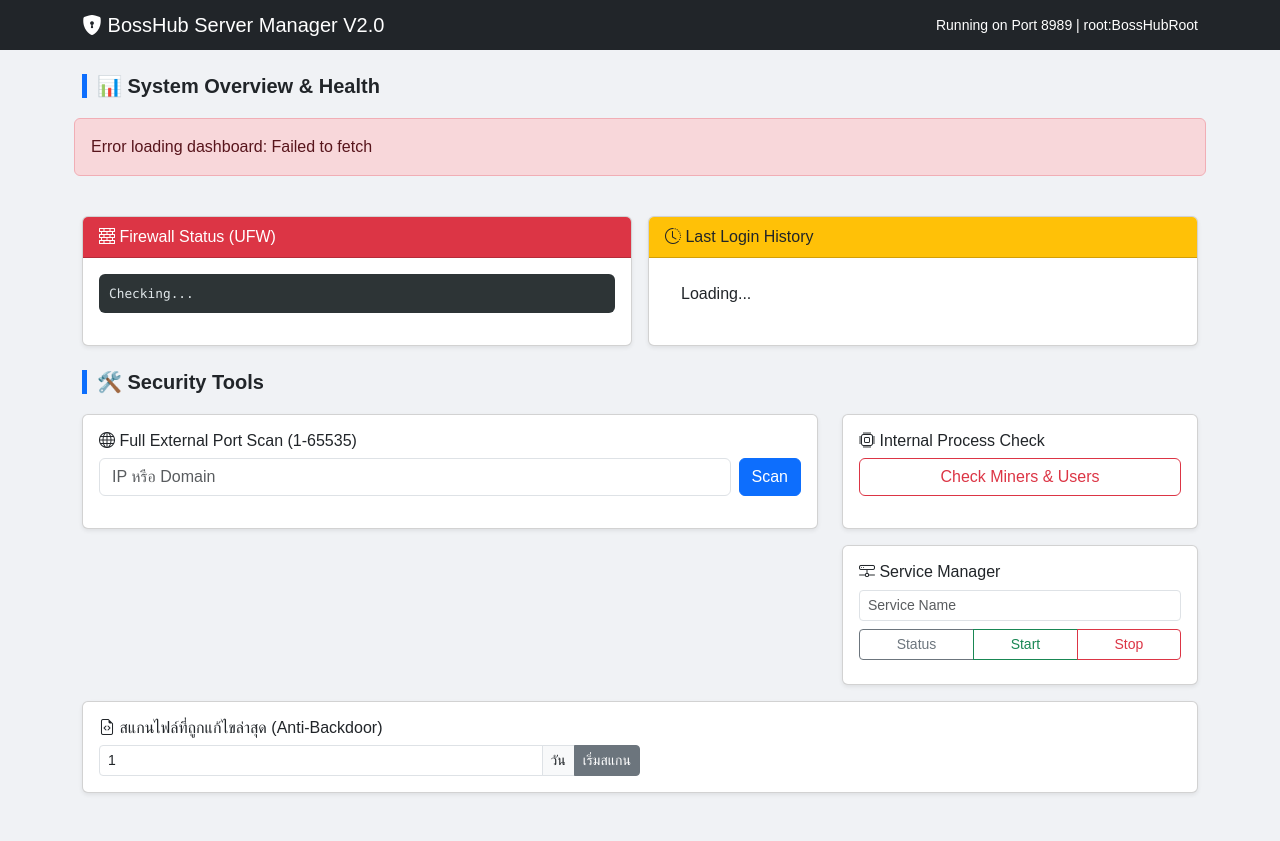
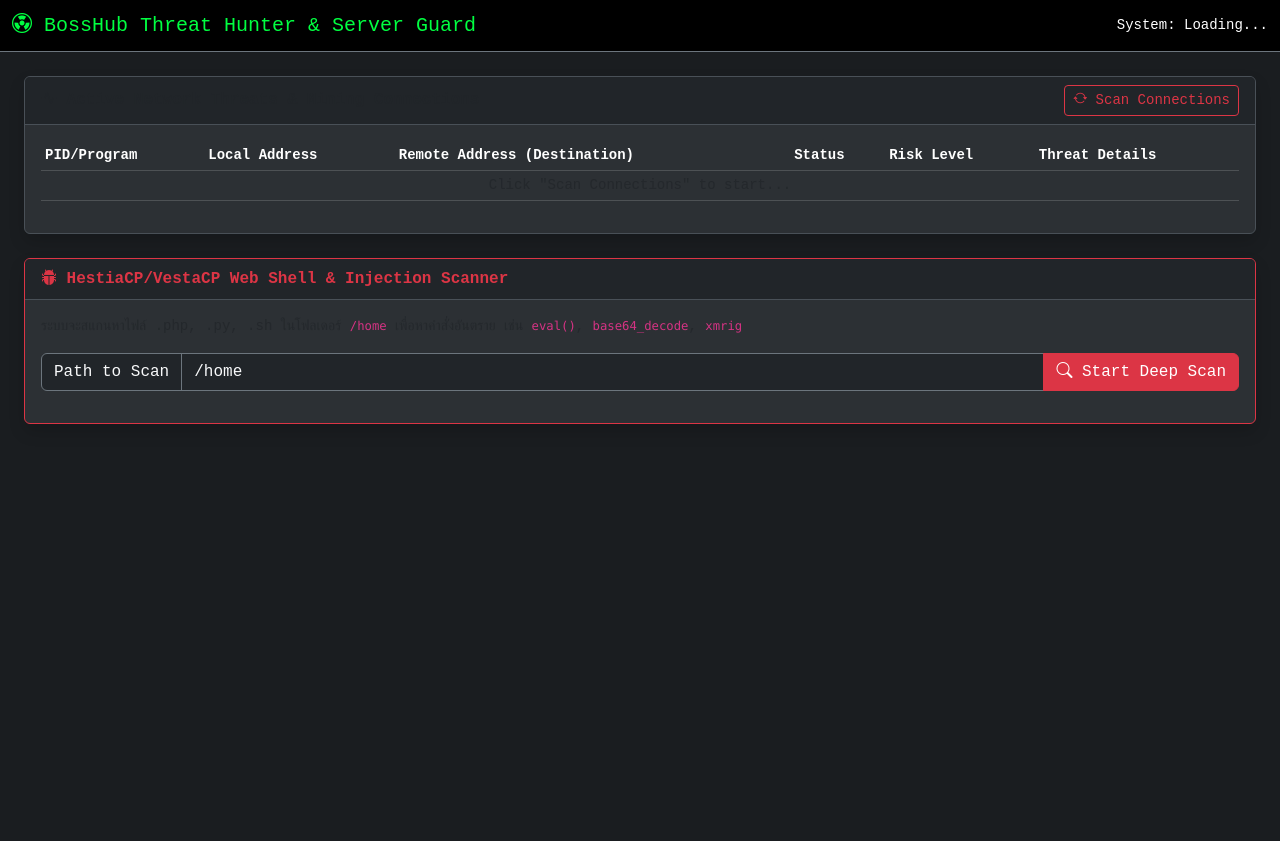
Before and after one commit to bsae99465/security, a Flask app: template templates/index.html in a window 1280 px wide. After the commit the page ends 424 px from the top, so only its background shows below. Run offline with Flask 3, Linux system fonts and the light colour scheme; the template is opened without the code that fills it, so the values that code supplies are empty.

Commit message:
Update index.html

```diff
--- a/templates/index.html
+++ b/templates/index.html
@@ -3,105 +3,109 @@
 <head>
     <meta charset="UTF-8">
     <meta name="viewport" content="width=device-width, initial-scale=1.0">
-    <title>BossHub Ultimate Server Manager</title>
+    <title>BossHub Threat Hunter</title>
     <link href="https://cdn.jsdelivr.net/npm/bootstrap@5.3.3/dist/css/bootstrap.min.css" rel="stylesheet">
     <link rel="stylesheet" href="https://cdn.jsdelivr.net/npm/bootstrap-icons@1.11.3/font/bootstrap-icons.min.css">
     <style>
-        body { background-color: #f0f2f5; font-family: 'Sarabun', sans-serif; }
-        .dashboard-card { border: none; box-shadow: 0 2px 4px rgba(0,0,0,0.1); transition: transform 0.2s; }
-        .dashboard-card:hover { transform: translateY(-5px); }
-        .status-badge { font-size: 0.9em; }
-        pre { background: #2d3436; color: #dfe6e9; padding: 10px; border-radius: 6px; font-size: 0.8rem; }
-        .section-title { border-left: 5px solid #0d6efd; padding-left: 10px; margin-bottom: 20px; font-weight: bold; }
+        body { background-color: #1a1d20; color: #e0e0e0; font-family: 'Courier New', Courier, monospace; }
+        .card { background-color: #2c3034; border: 1px solid #495057; }
+        .card-header { background-color: #212529; border-bottom: 1px solid #495057; font-weight: bold; }
+        .text-neon-green { color: #00ff41; }
+        .text-neon-red { color: #ff3838; }
+        .table-dark { --bs-table-bg: #2c3034; }
+        pre { background: #000; color: #0f0; padding: 10px; border-radius: 5px; border: 1px solid #333; }
+        .badge-danger-glow { background-color: #dc3545; box-shadow: 0 0 10px #dc3545; }
     </style>
 </head>
-<body onload="initDashboard()">
+<body>
 
-<nav class="navbar navbar-dark bg-dark mb-4">
-    <div class="container">
-        <span class="navbar-brand mb-0 h1"><i class="bi bi-shield-lock-fill"></i> BossHub Server Manager V2.0</span>
-        <span class="text-white small">Running on Port 8989 | root:BossHubRoot</span>
+<nav class="navbar navbar-dark bg-black border-bottom border-secondary mb-4">
+    <div class="container-fluid">
+        <span class="navbar-brand mb-0 h1 text-neon-green">
+            <i class="bi bi-radioactive"></i> BossHub Threat Hunter & Server Guard
+        </span>
+        <span class="text-white small">System: <span id="sysInfo">Loading...</span></span>
     </div>
 </nav>
 
-<div class="container mb-5">
+<div class="container-fluid px-4">
 
-    <h5 class="section-title">📊 System Overview & Health</h5>
-    <div class="row g-3 mb-4" id="serverStats">
-        <div class="col-md-12 text-center"><div class="spinner-border text-primary"></div> กำลังโหลดข้อมูลเซิร์ฟเวอร์...</div>
+    <div class="row mb-4">
+        <div class="col-12">
+            <div class="card shadow">
+                <div class="card-header d-flex justify-content-between align-items-center">
+                    <span><i class="bi bi-activity"></i> Active Network Threats & Mining Connections</span>
+                    <button class="btn btn-sm btn-outline-danger" onclick="scanNetwork()">
+                        <i class="bi bi-arrow-repeat"></i> Scan Connections
+                    </button>
                 </div>
-
-    <div class="row g-3 mb-4">
-        <div class="col-md-6">
-            <div class="card h-100 shadow-sm">
-                <div class="card-header bg-danger text-white"><i class="bi bi-bricks"></i> Firewall Status (UFW)</div>
                 <div class="card-body">
-                    <pre id="firewallOutput">Checking...</pre>
+                    <div id="networkAlert" class="alert alert-dark d-none"></div>
+                    <div class="table-responsive">
+                        <table class="table table-dark table-hover table-sm small">
+                            <thead>
+                                <tr class="text-secondary">
+                                    <th>PID/Program</th>
+                                    <th>Local Address</th>
+                                    <th>Remote Address (Destination)</th>
+                                    <th>Status</th>
+                                    <th>Risk Level</th>
+                                    <th>Threat Details</th>
+                                </tr>
+                            </thead>
+                            <tbody id="networkTableBody">
+                                <tr><td colspan="6" class="text-center text-muted">Click "Scan Connections" to start...</td></tr>
+                            </tbody>
+                        </table>
                     </div>
-            </div>
-        </div>
-        <div class="col-md-6">
-            <div class="card h-100 shadow-sm">
-                <div class="card-header bg-warning text-dark"><i class="bi bi-clock-history"></i> Last Login History</div>
-                <div class="card-body" style="max-height: 200px; overflow-y: auto;">
-                    <ul class="list-group list-group-flush" id="loginHistory">
-                        <li class="list-group-item">Loading...</li>
-                    </ul>
                 </div>
             </div>
         </div>
     </div>
 
-    <h5 class="section-title">🛠️ Security Tools</h5>
-    <div class="row">
-        <div class="col-lg-8">
-            <div class="card shadow-sm mb-3">
+    <div class="row mb-4">
+        <div class="col-12">
+            <div class="card shadow border-danger">
+                <div class="card-header text-danger">
+                    <i class="bi bi-bug-fill"></i> HestiaCP/VestaCP Web Shell & Injection Scanner
+                </div>
                 <div class="card-body">
-                    <h6 class="card-title"><i class="bi bi-globe"></i> Full External Port Scan (1-65535)</h6>
-                    <form id="scanForm" class="d-flex gap-2">
-                        <input type="text" class="form-control" id="targetInput" placeholder="IP หรือ Domain" required>
-                        <button class="btn btn-primary" type="submit" id="scanBtn">Scan</button>
-                    </form>
-                    <div id="scanResults" class="mt-3"></div>
+                    <p class="small text-muted">
+                        ระบบจะสแกนหาไฟล์ .php, .py, .sh ในโฟลเดอร์ <code>/home</code> เพื่อหาคำสั่งอันตราย เช่น
+                        <code>eval()</code>, <code>base64_decode</code>, <code>xmrig</code>
+                    </p>
+                    <div class="input-group mb-3">
+                        <span class="input-group-text bg-dark text-light border-secondary">Path to Scan</span>
+                        <input type="text" class="form-control bg-dark text-light border-secondary" id="scanPath" value="/home">
+                        <button class="btn btn-danger" onclick="scanHosting()">
+                            <i class="bi bi-search"></i> Start Deep Scan
+                        </button>
                     </div>
+
+                    <div id="malwareProgress" class="d-none text-center py-3">
+                        <div class="spinner-border text-danger" role="status"></div>
+                        <span class="ms-2 text-danger">กำลังสแกนไฟล์นับพันไฟล์... (อาจใช้เวลา 10-30 วินาที)</span>
+                    </div>
+
+                    <div id="malwareResultArea" class="d-none">
+                        <h6 class="text-white">Scan Result: พบความเสี่ยง <span id="infectedCount" class="badge bg-danger">0</span> ไฟล์ (จาก <span id="scannedCount">0</span> ไฟล์)</h6>
+                        <div class="table-responsive mt-2">
+                            <table class="table table-dark table-bordered border-danger small">
+                                <thead>
+                                    <tr>
+                                        <th>File Path</th>
+                                        <th>Modified Date</th>
+                                        <th>Threat Signature Detected</th>
+                                        <th>Action</th>
+                                    </tr>
+                                </thead>
+                                <tbody id="malwareTableBody"></tbody>
+                            </table>
                         </div>
                     </div>
 
-        <div class="col-lg-4">
-            <div class="card shadow-sm mb-3">
-                <div class="card-body">
-                    <h6 class="card-title"><i class="bi bi-cpu"></i> Internal Process Check</h6>
-                    <button class="btn btn-outline-danger w-100 mb-2" onclick="runInternalCheck()">Check Miners & Users</button>
-                    <div id="internalResults" class="small mt-2"></div>
                 </div>
             </div>
-
-            <div class="card shadow-sm">
-                <div class="card-body">
-                    <h6 class="card-title"><i class="bi bi-hdd-network"></i> Service Manager</h6>
-                    <div class="input-group input-group-sm mb-2">
-                        <input type="text" class="form-control" id="serviceNameInput" placeholder="Service Name">
-                    </div>
-                    <div class="btn-group w-100 btn-group-sm">
-                        <button class="btn btn-outline-secondary" onclick="manageService('status')">Status</button>
-                        <button class="btn btn-outline-success" onclick="manageService('start')">Start</button>
-                        <button class="btn btn-outline-danger" onclick="manageService('stop')">Stop</button>
-                    </div>
-                    <div id="serviceResult" class="mt-2 small"></div>
-                </div>
-            </div>
-        </div>
-    </div>
-
-    <div class="card shadow-sm mt-3">
-        <div class="card-body">
-            <h6><i class="bi bi-file-earmark-code"></i> สแกนไฟล์ที่ถูกแก้ไขล่าสุด (Anti-Backdoor)</h6>
-            <div class="input-group input-group-sm w-50">
-                <input type="number" class="form-control" id="daysInput" value="1" min="1">
-                <span class="input-group-text">วัน</span>
-                <button class="btn btn-secondary" onclick="scanLatestFiles()">เริ่มสแกน</button>
-            </div>
-            <pre id="fileResults" class="mt-2 d-none"></pre>
         </div>
     </div>
 
@@ -111,149 +115,99 @@
     const API_PORT = 8989;
     const BASE_URL = `http://${window.location.hostname}:${API_PORT}/api`;
     const AUTH = 'Basic ' + btoa('root:BossHubRoot');
-    const HEADERS = { 'Authorization': AUTH, 'Content-Type': 'application/json' };
 
-    async function fetchData(endpoint, method='GET', body=null) {
-        const opts = { method, headers: HEADERS };
-        if (body) opts.body = JSON.stringify(body);
-        const res = await fetch(`${BASE_URL}${endpoint}`, opts);
-        if (res.status === 401) throw new Error("Auth Failed");
+    async function apiCall(endpoint) {
+        const res = await fetch(endpoint, { headers: { 'Authorization': AUTH } });
+        if(res.status === 401) { alert("Authentication Failed!"); return null; }
         return await res.json();
     }
 
-    async function initDashboard() {
+    // --- Network Scan ---
+    async function scanNetwork() {
+        const tbody = document.getElementById('networkTableBody');
+        tbody.innerHTML = '<tr><td colspan="6" class="text-center">Scanning active connections...</td></tr>';
+
         try {
-            // 1. Get System Stats
-            const sys = await fetchData('/server/details');
-            renderSystemStats(sys);
+            const res = await apiCall(`${BASE_URL}/scan/network_threats`);
+            tbody.innerHTML = '';
 
-            // 2. Get Deep Security (Firewall & Logs)
-            const sec = await fetchData('/security/deep');
-            document.getElementById('firewallOutput').textContent = sec.firewall;
+            if(res.data.length === 0) {
+                tbody.innerHTML = '<tr><td colspan="6" class="text-center text-success"><i class="bi bi-shield-check"></i> No active threats detected in connections.</td></tr>';
+                return;
+            }
 
-            const logHtml = sec.auth_logs.map(l => `<li class="list-group-item py-1 small">${l}</li>`).join('');
-            document.getElementById('loginHistory').innerHTML = logHtml || '<li class="list-group-item">No logs found</li>';
+            res.data.forEach(conn => {
+                const isDanger = conn.risk_score > 0;
+                const rowClass = isDanger ? 'table-danger' : '';
+                const badge = isDanger ?
+                    `<span class="badge badge-danger-glow">HIGH RISK (${conn.risk_score})</span>` :
+                    `<span class="badge bg-secondary">Normal</span>`;
 
-        } catch (e) {
-            console.error(e);
-            document.getElementById('serverStats').innerHTML = `<div class="alert alert-danger">Error loading dashboard: ${e.message}</div>`;
+                const row = `
+                    <tr class="${rowClass}">
+                        <td><strong>${conn.pid}</strong> : ${conn.program}</td>
+                        <td>${conn.laddr}</td>
+                        <td class="text-warning">${conn.raddr}</td>
+                        <td>${conn.status}</td>
+                        <td>${badge}</td>
+                        <td>${conn.reasons || '-'}</td>
+                    </tr>
+                `;
+                tbody.innerHTML += row;
+            });
+        } catch(e) {
+            tbody.innerHTML = `<tr><td colspan="6" class="text-danger">Error: ${e.message}</td></tr>`;
         }
     }
 
-    function renderSystemStats(data) {
-        const cpuClass = data.cpu.total_usage > 80 ? 'bg-danger' : 'bg-success';
-        const ramClass = data.memory.percent > 80 ? 'bg-warning' : 'bg-info';
+    // --- Hosting/Malware Scan ---
+    async function scanHosting() {
+        const path = document.getElementById('scanPath').value;
+        const progress = document.getElementById('malwareProgress');
+        const resultArea = document.getElementById('malwareResultArea');
+        const tbody = document.getElementById('malwareTableBody');
 
-        // Build Disks HTML
-        let diskHtml = '';
-        data.disk.forEach(d => {
-            diskHtml += `<div class="mb-1"><small>${d.mountpoint} (${d.used}/${d.total})</small>
-            <div class="progress" style="height: 5px;"><div class="progress-bar" style="width: ${d.percent}%"></div></div></div>`;
+        progress.classList.remove('d-none');
+        resultArea.classList.add('d-none');
+
+        try {
+            const res = await apiCall(`${BASE_URL}/scan/hosting_malware?path=${path}`);
+
+            document.getElementById('scannedCount').textContent = res.scanned_count;
+            document.getElementById('infectedCount').textContent = res.infected_count;
+
+            tbody.innerHTML = '';
+            if(res.infected_count > 0) {
+                res.details.forEach(file => {
+                    const row = `
+                        <tr>
+                            <td class="text-break font-monospace text-warning">${file.path}</td>
+                            <td>${file.modified}</td>
+                            <td class="text-danger">${file.threats.join('<br>')}</td>
+                            <td><button class="btn btn-sm btn-outline-light" onclick="alert('กรุณาเข้าไปลบหรือตรวจสอบไฟล์นี้ผ่าน SSH ทันที: ${file.path}')">Inspect</button></td>
+                        </tr>
+                    `;
+                    tbody.innerHTML += row;
                 });
-
-        // Build Network HTML
-        let netHtml = '<ul class="list-unstyled small mb-0">';
-        for (const [iface, info] of Object.entries(data.network)) {
-            if(info.ip) netHtml += `<li><strong>${iface}:</strong> ${info.ip} <span class="text-muted">(${info.mac || '-'})</span></li>`;
-        }
-        netHtml += '</ul>';
-
-        const html = `
-            <div class="col-md-3">
-                <div class="card dashboard-card bg-white p-3">
-                    <h6 class="text-muted">CPU Usage (${data.cpu.physical_cores} Cores)</h6>
-                    <h2 class="mb-0">${data.cpu.total_usage}%</h2>
-                    <div class="progress mt-2" style="height: 8px;"><div class="progress-bar ${cpuClass}" style="width: ${data.cpu.total_usage}%"></div></div>
-                </div>
-            </div>
-            <div class="col-md-3">
-                <div class="card dashboard-card bg-white p-3">
-                    <h6 class="text-muted">RAM Usage</h6>
-                    <h2 class="mb-0">${data.memory.percent}%</h2>
-                    <small>${data.memory.used} / ${data.memory.total}</small>
-                    <div class="progress mt-2" style="height: 8px;"><div class="progress-bar ${ramClass}" style="width: ${data.memory.percent}%"></div></div>
-                </div>
-            </div>
-            <div class="col-md-3">
-                <div class="card dashboard-card bg-white p-3">
-                    <h6 class="text-muted">Disk Storage</h6>
-                    ${diskHtml}
-                </div>
-            </div>
-            <div class="col-md-3">
-                <div class="card dashboard-card bg-white p-3">
-                    <h6 class="text-muted">System Info</h6>
-                    <small class="d-block"><strong>OS:</strong> ${data.os.system} ${data.os.release}</small>
-                    <small class="d-block"><strong>Uptime:</strong> ${data.os.uptime}</small>
-                    <hr class="my-1">
-                    ${netHtml}
-                </div>
-            </div>
-        `;
-        document.getElementById('serverStats').innerHTML = html;
+            } else {
+                tbody.innerHTML = '<tr><td colspan="4" class="text-center text-success">Clean! ไม่พบ Signature อันตรายในไฟล์ที่สแกน</td></tr>';
             }
 
-    // --- Action Functions ---
+            resultArea.classList.remove('d-none');
 
-    document.getElementById('scanForm').addEventListener('submit', async (e) => {
-        e.preventDefault();
-        const btn = document.getElementById('scanBtn');
-        const resDiv = document.getElementById('scanResults');
-        btn.disabled = true; btn.textContent = 'Scanning...';
-        resDiv.innerHTML = '<div class="alert alert-info">กำลังสแกน Full Port... รอสักครู่</div>';
-
-        try {
-            const data = await fetchData('/scan/external', 'POST', { target: document.getElementById('targetInput').value });
-
-            let html = `<strong>Status:</strong> ${data.status}<br>`;
-            if(data.ports.length > 0) {
-                html += `<table class="table table-sm table-striped mt-2"><thead><tr><th>Port</th><th>Service</th><th>Version</th></tr></thead><tbody>`;
-                data.ports.forEach(p => html += `<tr><td>${p.port}</td><td>${p.service}</td><td>${p.product} ${p.version}</td></tr>`);
-                html += `</tbody></table>`;
-            } else {
-                html += `<p class="text-warning">ไม่พบ Port ที่เปิด</p>`;
+        } catch(e) {
+            alert("Error scanning malware: " + e.message);
+        } finally {
+            progress.classList.add('d-none');
         }
-            resDiv.innerHTML = html;
-        } catch(e) { resDiv.innerHTML = `<div class="text-danger">${e.message}</div>`; }
-        finally { btn.disabled = false; btn.textContent = 'Scan'; }
-    });
-
-    async function runInternalCheck() {
-        const div = document.getElementById('internalResults');
-        div.innerHTML = 'Checking...';
-        try {
-            const data = await fetchData('/scan/internal');
-            let html = `Users: ${data.logged_in_users.join(', ')}<br>`;
-            if(data.high_cpu_processes.length > 0) {
-                html += `<strong class="text-danger">Found High CPU:</strong> ${data.high_cpu_processes.map(p=>p.name).join(', ')}`;
-            } else {
-                html += `<span class="text-success">No High CPU Processes</span>`;
-            }
-            div.innerHTML = html;
-        } catch(e) { div.innerHTML = e.message; }
     }
 
-    async function manageService(action) {
-        const srv = document.getElementById('serviceNameInput').value;
-        const div = document.getElementById('serviceResult');
-        if(!srv) return alert('ใส่ชื่อ Service ก่อน');
-        div.innerHTML = 'Processing...';
-        try {
-            const res = await fetchData('/manage/service', 'POST', { service: srv, action });
-            div.innerHTML = action === 'status' ? `<pre>${res.summary}</pre>` : `<span class="text-success">${res.message}</span>`;
-        } catch(e) { div.innerHTML = `<span class="text-danger">${e.message}</span>`; }
-    }
+    // --- Init ---
+    (async function init() {
+        const stats = await apiCall(`${BASE_URL}/server/quick_stats`);
+        if(stats) document.getElementById('sysInfo').textContent = `${stats.os} | CPU: ${stats.cpu_percent}%`;
+    })();
 
-    async function scanLatestFiles() {
-        const days = document.getElementById('daysInput').value;
-        const pre = document.getElementById('fileResults');
-        pre.classList.remove('d-none');
-        pre.textContent = 'Searching...';
-        try {
-            const res = await fetchData('/scan/latest_files', 'POST', { days: parseInt(days) });
-            pre.textContent = res.files.length ? res.files.join('\n') : 'ไม่พบไฟล์ที่แก้ไขล่าสุด';
-        } catch(e) { pre.textContent = e.message; }
-    }
 </script>
 </body>
 </html>
```
Lines whose indentation alone changed are shown as unchanged.
